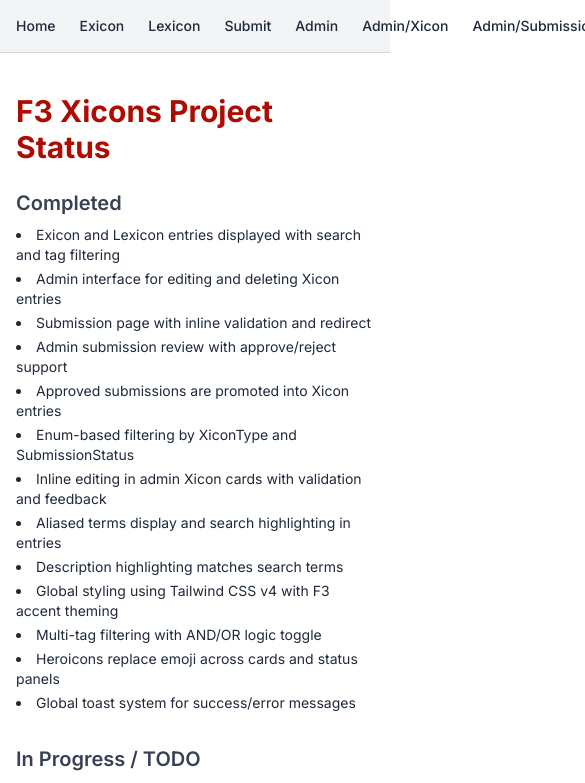
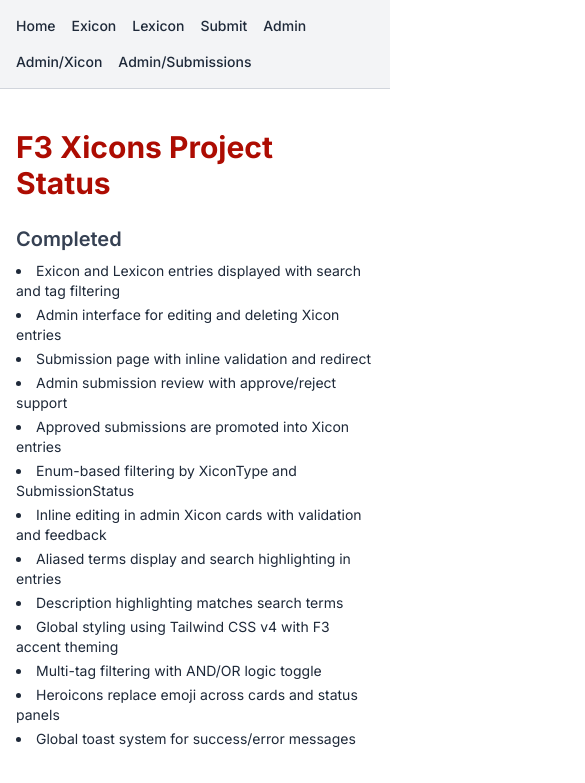
Before and after one commit to thomas43/f3-xicons, a Next.js app: page / in a window 390 px wide. Shown: the top 783 px of the page, 585 px wide, since content can reach past the window. Built offline with nearby package versions, Linux system fonts and the light colour scheme.

Commit message:
fix navbar for mobile

```diff
--- a/src/components/Navbar.tsx
+++ b/src/components/Navbar.tsx
@@ -14,7 +14,7 @@ const navLinks = [
 export function Navbar() {
   return (
     <nav className="w-full bg-gray-100 border-b border-gray-300 p-4">
-      <div className="max-w-6xl mx-auto flex space-x-6 text-sm font-medium">
+      <div className="max-w-6xl mx-auto flex flex-wrap gap-4 text-sm font-medium">
         {navLinks.map((link) => (
           <Link
             key={link.href}
```
